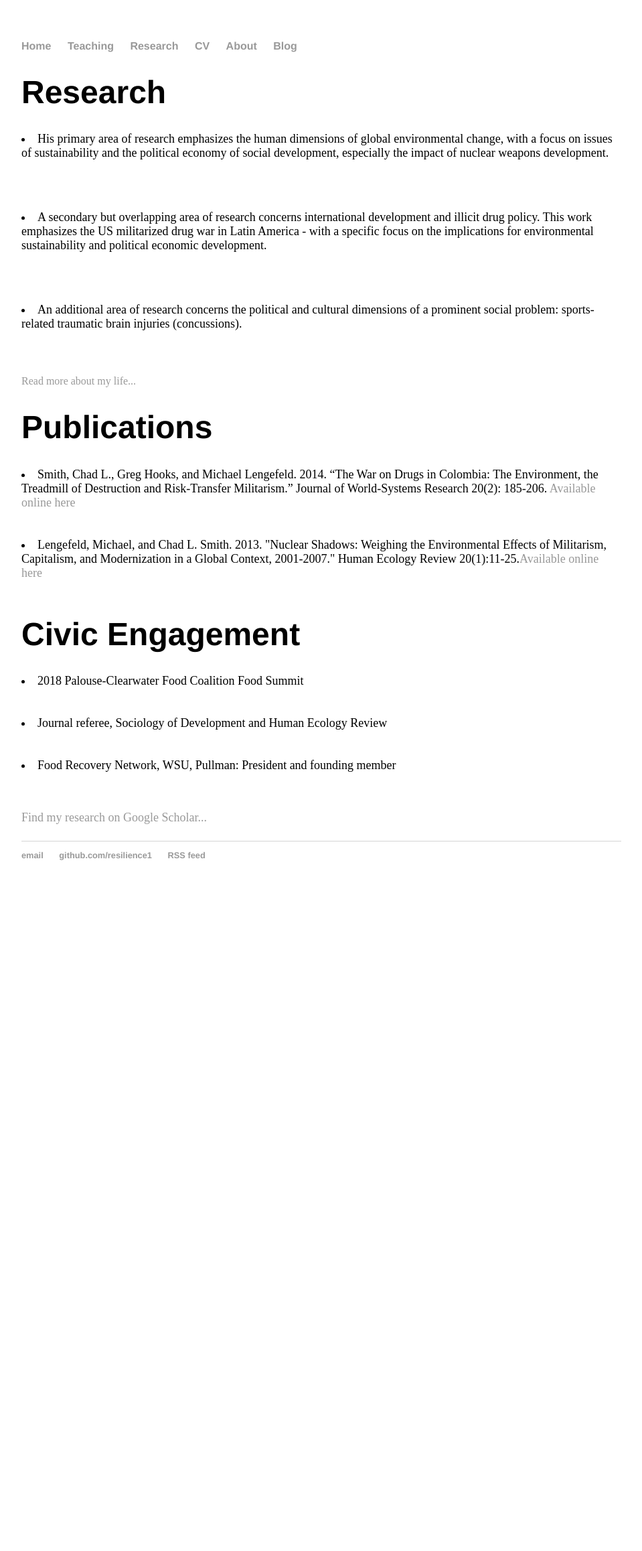
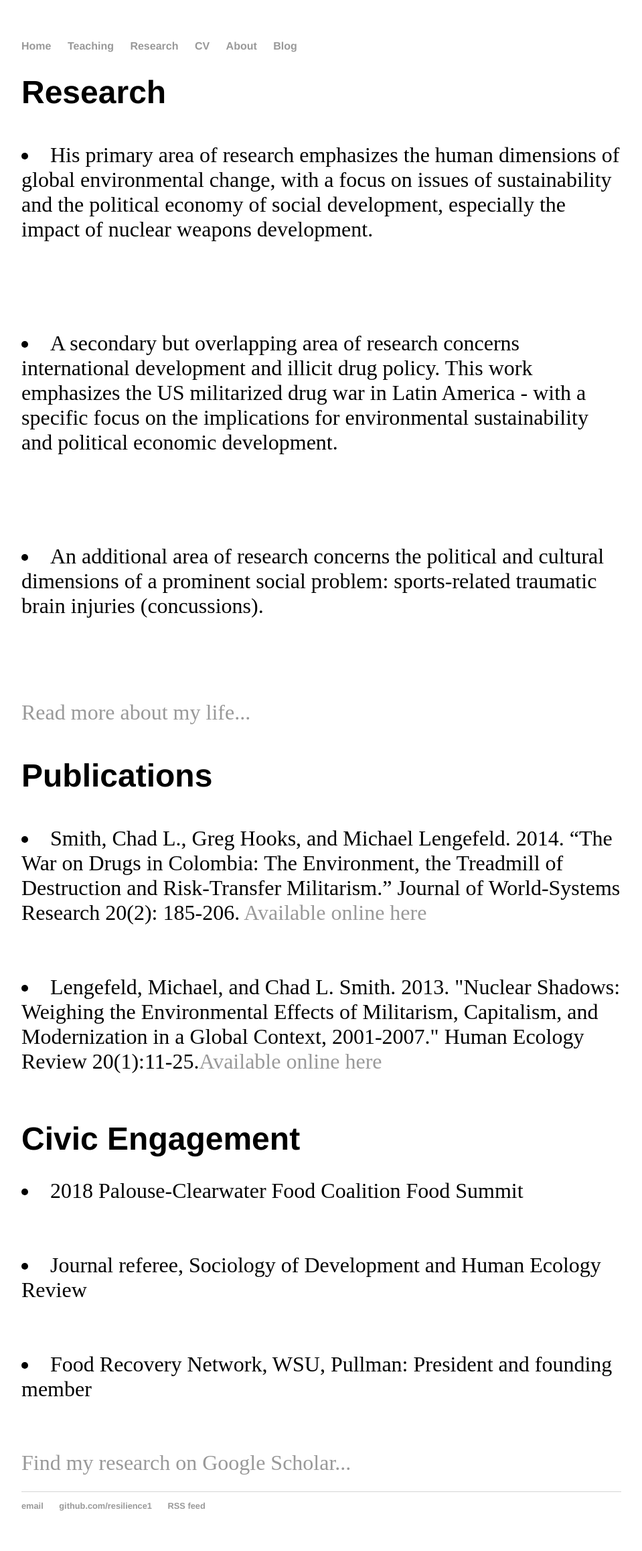
Before and after one commit to resilience1/resilience1.github.io, a Jekyll site: the page built from research/index.html, in a window 1280 px wide. Shown: the whole page at 67% size, without its empty margins (160-1119 px from the left). Built offline with Jekyll 4.4.1, drawn with Linux system fonts in a browser that asks for light colours; before the commit the page ends 1344 px from its top, so only the background shows below that.

Commit message:
Update index.html

```diff
--- a/research/index.html
+++ b/research/index.html
@@ -4,7 +4,7 @@ title: Research
 ---
 <div class="blurb">
 	<h1>Research</h1>
-	<font size="4"><p><li>His primary area of research emphasizes the human dimensions of global environmental change,
+	<font size="6"><p><li>His primary area of research emphasizes the human dimensions of global environmental change,
 	with a focus on issues of sustainability and the political economy of social development,
 	especially the impact of nuclear weapons development.</li></p><br>
 
@@ -13,15 +13,15 @@ title: Research
 	for environmental sustainability and political economic development.</li></p><br>
 
 	<p><li>An additional area of research concerns the political and cultural dimensions of a prominent social
-	problem: sports-related traumatic brain injuries (concussions).</li></p></font><br>
+	problem: sports-related traumatic brain injuries (concussions).</li></p><br>
 					</div>
 
-  <br><a href="https://soc.wsu.edu/people/graduate-students/lengefeld-michael/">Read more about my life...</a></p>
+  <br><a href="https://soc.wsu.edu/people/graduate-students/lengefeld-michael/">Read more about my life...</a></p></font>
 </div><!-- /.blurb -->
 
 <div class="blurb">
 	<h1>Publications</h1>
-		<font size="4"><p><li>Smith, Chad L., Greg Hooks, and Michael Lengefeld. 2014. “The War on Drugs in Colombia:
+		<font size="6"><p><li>Smith, Chad L., Greg Hooks, and Michael Lengefeld. 2014. “The War on Drugs in Colombia:
 		The Environment, the Treadmill of Destruction and Risk-Transfer Militarism.” Journal of
 		World-Systems Research 20(2): 185-206. <a href="http://jwsr.pitt.edu/ojs/index.php/jwsr/article/view/554">
 		Available online here</a></li><br><br>
@@ -32,11 +32,11 @@ title: Research
 
 	<h1>Civic Engagement</h1>
 
-	<font size="4"><li>2018 Palouse-Clearwater Food Coalition Food Summit</li><br><br>
+	<font size="6"><li>2018 Palouse-Clearwater Food Coalition Food Summit</li><br><br>
 	<li>Journal referee, Sociology of Development and Human Ecology Review</li><br><br>
 	<li>Food Recovery Network, WSU, Pullman: President and founding member</li></font><br><br>
 	</ul><br>
 
-	<font size="4"><a href="https://scholar.google.com/scholar?hl=en&as_sdt=0%2C48&q=Michael+Lengefeld&btnG=">
+	<font size="6"><a href="https://scholar.google.com/scholar?hl=en&as_sdt=0%2C48&q=Michael+Lengefeld&btnG=">
 	Find my research on Google Scholar...</a></font></p>
 </div><!-- /.blurb -->
```
